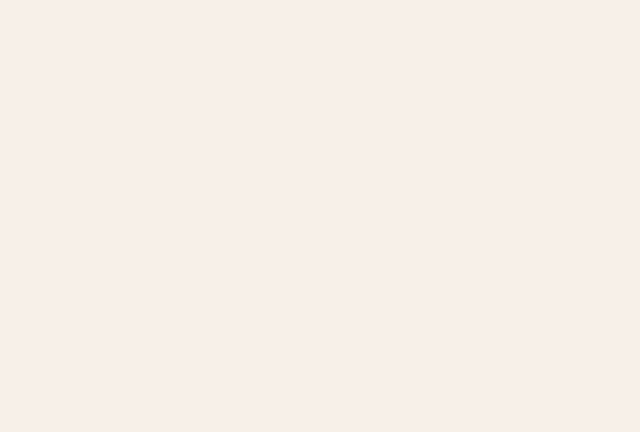
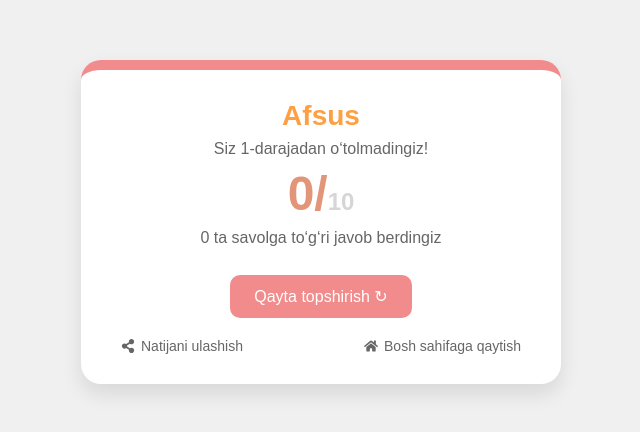
Before and after one commit to AzamovMuhammad/AyatUz, a React (Vite) app: page /result in a window 1280 px wide. Before the commit this address had no page. Shown: the part 218-650 px from the top of the page, without its empty margins (319-959 px from the left). Built offline with nearby package versions, Linux system fonts and the light colour scheme.

Commit message:
some changes

```diff
--- a/src/App.jsx
+++ b/src/App.jsx
@@ -19,6 +19,7 @@ import TestType from "./Pages/TestType";
 import Stage from "./Pages/Stage";
 import EntryTest from "./Pages/entryTest";
 import Questions from "./Pages/Questions";
+import FinalResult from "./Pages/finalResult";
 
 function App() {
   const [loadingComplete, setLoadingComplete] = useState(false);
@@ -67,6 +68,7 @@ function AppContent({ loadingComplete, setLoadingComplete, languageSelected }) {
       </Route>
       <Route path="/entry" element={<EntryTest />} />
       <Route path="/question" element={<Questions />} />
+      <Route path="/result" element={<FinalResult />} />
     </Routes>
   );
 }
--- a/src/Pages/Questions.jsx
+++ b/src/Pages/Questions.jsx
@@ -121,6 +121,7 @@ const QuestionCard = () => {
   const [selected, setSelected] = useState(null);
   const [answered, setAnswered] = useState(false);
   const [isPlaying, setIsPlaying] = useState(false);
+  const [correctAnswers, setCorrectAnswers] = useState(0);
   const audioRef = useRef(new Audio(questions[0].audio));
   const navigate = useNavigate();
   // 🔁 Savol o‘zgarganda audio yangilansin
@@ -134,6 +135,10 @@ const QuestionCard = () => {
     if (!answered) {
       setSelected(index);
       setAnswered(true);
+
+      if (options[index].isCorrect) {
+        setCorrectAnswers((prev) => prev + 1);
+      }
     }
   };
 
@@ -142,8 +147,12 @@ const QuestionCard = () => {
       setCurrent((prev) => prev + 1);
       setSelected(null);
       setAnswered(false);
+    } else {
+      audioRef.current.pause();
+      navigate("/result", {state: {score: correctAnswers}});
     }
   };
+
 
   const toggleAudio = () => {
     const audio = audioRef.current;
@@ -164,11 +173,11 @@ const QuestionCard = () => {
     questionModal.style.display = "none";
   }
   function acseptCloseModal() {
-    navigate('/user/stage')
+    navigate("/user/stage");
   }
 
   const { text, options } = questions[current];
-
+  let correctAnswear;
   return (
     <div className="card-container">
       <div className="questionModal">
@@ -222,9 +231,11 @@ const QuestionCard = () => {
                 disabled={answered}>
                 <span className="label">{option.label}</span>
                 <span className="text">{option.text}</span>
+
                 {answered && isSelected && !isCorrect && (
                   <FaTimesCircle className="icon wrong-icon" />
                 )}
+
                 {answered && isCorrect && (
                   <FaCheckCircle className="icon correct-icon" />
                 )}
--- /dev/null
+++ b/src/Pages/finalResult.jsx
@@ -0,0 +1,42 @@
+import React from 'react';
+import { useLocation, useNavigate } from 'react-router-dom';
+import { FaShareAlt, FaRedo, FaHome } from 'react-icons/fa';
+import '../style/FinalResult.css';
+
+function FinalResult() {
+  const location = useLocation();
+  const navigate = useNavigate();
+  const score = location.state?.score || 0;
+
+  const isPassed = score >= 6;
+
+  return (
+    <div className="result-container">
+      <div className={`result-card ${isPassed ? 'success' : 'fail'}`}>
+        <h1>{isPassed ? 'Barakalloh!' : 'Afsus'}</h1>
+        <p>Siz 1-darajadan {isPassed ? 'o‘tdingiz!' : 'o‘tolmadingiz!'}</p>
+        <h2>
+          {score}/<span>10</span>
+        </h2>
+        <p>{score} ta savolga to‘g‘ri javob berdingiz</p>
+        <button
+          className="main-btn"
+          onClick={() => navigate(isPassed ? '/level2' : '/')}
+        >
+          {isPassed ? 'Keyingi bosqich →' : 'Qayta topshirish ↻'}
+        </button>
+
+        <div className="actions">
+          <div>
+            <FaShareAlt /> Natijani ulashish
+          </div>
+          <div>
+            <FaHome /> Bosh sahifaga qaytish
+          </div>
+        </div>
+      </div>
+    </div>
+  );
+}
+
+export default FinalResult;
--- /dev/null
+++ b/src/style/FinalResult.css
@@ -0,0 +1,81 @@
+.result-container {
+    display: flex;
+    justify-content: center;
+    align-items: center;
+    padding: 40px 20px;
+    background: #f0f0f0;
+    min-height: 100vh;
+  }
+
+  .result-card {
+    background: white;
+    padding: 30px 40px;
+    border-radius: 20px;
+    width: 100%;
+    max-width: 400px;
+    text-align: center;
+    box-shadow: 0 10px 20px rgba(0,0,0,0.1);
+  }
+
+  .result-card.success {
+    border-top: 10px solid #A3D8A5;
+  }
+
+  .result-card.fail {
+    border-top: 10px solid #F28C8C;
+  }
+
+  .result-card h1 {
+    font-size: 28px;
+    margin-bottom: 8px;
+  }
+
+  .result-card p {
+    margin: 8px 0;
+    font-size: 16px;
+    color: #666;
+  }
+
+  .result-card h2 {
+    font-size: 48px;
+    color: #E29578;
+  }
+
+  .result-card h2 span {
+    font-size: 24px;
+    color: #ccc;
+  }
+
+  .main-btn {
+    background-color: #6EC867;
+    color: white;
+    border: none;
+    border-radius: 10px;
+    padding: 12px 24px;
+    margin: 20px 0;
+    font-size: 16px;
+    cursor: pointer;
+  }
+
+  .result-card.fail .main-btn {
+    background-color: #F28C8C;
+  }
+
+  .actions {
+    display: flex;
+    justify-content: space-between;
+    font-size: 14px;
+    color: #666;
+  }
+
+  .actions div {
+    display: flex;
+    align-items: center;
+    gap: 6px;
+    cursor: pointer;
+    transition: 0.3s;
+  }
+
+  .actions div:hover {
+    color: #111;
+  }
```
